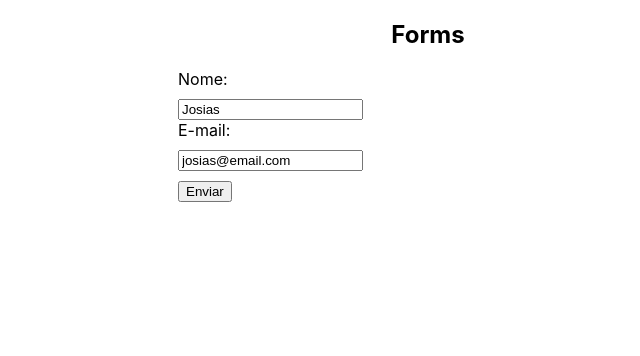
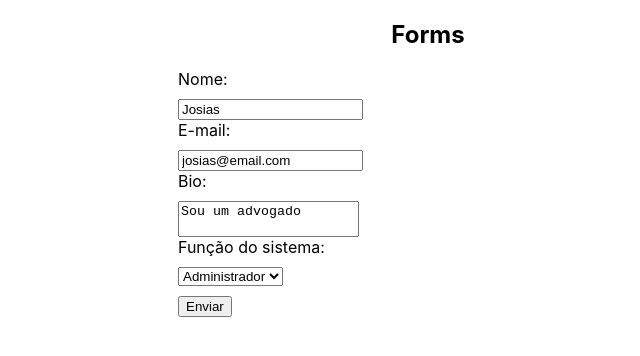
Before and after one commit to sucodelarangela/miniblog, a React (Create React App) app in the folder 5_FORM_REACT/forms/: page / in a window 1280 px wide. Shown: the top 356 px of the page, without its empty margins (212-852 px from the left). Built offline with nearby package versions, Linux system fonts and the light colour scheme.

Commit message:
textareas and selects

```diff
--- a/5_FORM_REACT/forms/src/App.js
+++ b/5_FORM_REACT/forms/src/App.js
@@ -5,7 +5,7 @@
   return (
     <div className="App">
       <h2>Forms</h2>
-      <MyForm user={{ name: 'Josias', email: 'josias@email.com' }} />
+      <MyForm user={{ name: 'Josias', email: 'josias@email.com', bio: 'Sou um advogado', role: 'admin' }} />
     </div>
   );
 }
--- a/5_FORM_REACT/forms/src/Components/MyForm.css
+++ b/5_FORM_REACT/forms/src/Components/MyForm.css
@@ -9,4 +9,5 @@
 select {
   display: block;
   margin-top: 10px;
+  resize: none;
 }
--- a/5_FORM_REACT/forms/src/Components/MyForm.js
+++ b/5_FORM_REACT/forms/src/Components/MyForm.js
@@ -6,6 +6,8 @@
   // manipulating data
   const [name, setName] = useState(user ? user.name : '');
   const [email, setEmail] = useState(user ? user.email : '');
+  const [bio, setBio] = useState(user ? user.bio : '')
+  const [role, setRole] = useState(user ? user.role : '')
 
   // 1st way of retrieving input values.
   const handleName = (e) => {
@@ -17,11 +19,13 @@
   const handleSubmit = (e) => {
     e.preventDefault()
     console.log('Enviando o formulário')
-    console.log(name, email)
+    console.log(name, email, bio, role)
 
     // cleaning the form
     setName('')
     setEmail('')
+    setBio('')
+    setRole('')
   }
 
   return (
@@ -45,6 +49,20 @@
             {/* <span>E-mail:</span> --- Using span is not good for accessibility*/}
             <input type="email" name="email" placeholder="Digite seu e-mail" onChange={(e) => setEmail(e.target.value)} value={email} />
           </label>
+          {/* Textareas */}
+          <label>
+            Bio:
+            <textarea name="bio" placeholder='Descrição do usuário' onChange={(e) => setBio(e.target.value)} value={bio}></textarea>
+          </label>
+          {/* Select */}
+          <label>
+            Função do sistema:
+            <select name="role" onChange={(e) => setRole(e.target.value)} value={role}>
+              <option value="user">Usuário</option>
+              <option value="editor">Editor</option>
+              <option value="admin">Administrador</option>
+            </select>
+          </label>
         </div>
         <input type="submit" value="Enviar" />
       </form>
```
